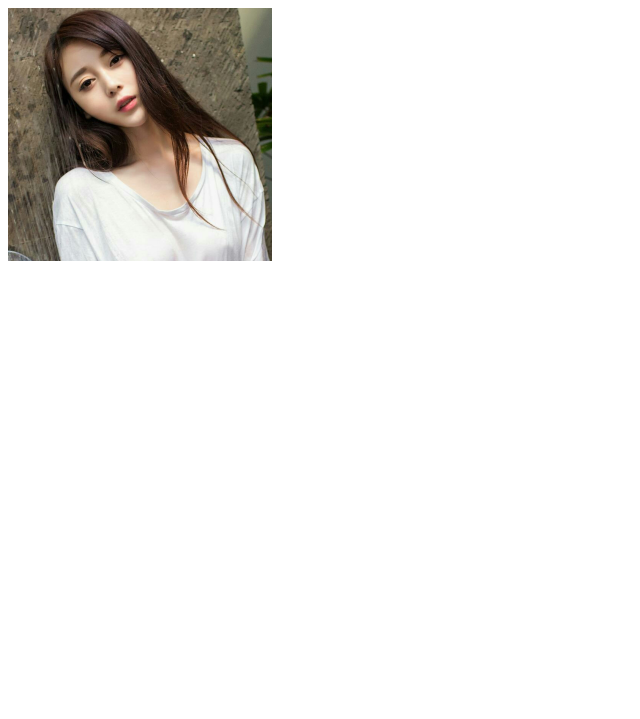
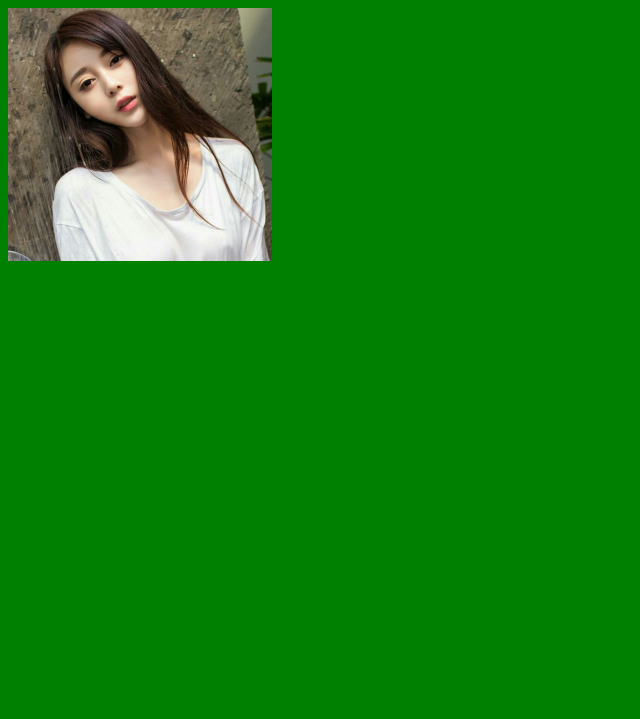
Before and after one commit to penglin0613/studyGitpull35, a plain HTML site: page index.html in a window 1280 px wide. Shown: the part 81-800 px from the top of the page, without its empty margins (0-640 px from the left). Drawn offline with Linux system fonts and the light colour scheme.

Commit message:
让他绿起来

```diff
--- /dev/null
+++ b/index.css
@@ -0,0 +1,3 @@
+body {
+    background: green;
+}
--- a/index.html
+++ b/index.html
@@ -5,6 +5,7 @@
     <meta name="viewport" content="width=device-width, initial-scale=1.0">
     <meta http-equiv="X-UA-Compatible" content="ie=edge">
     <title>Document</title>
+    <link rel="stylesheet" href="./index.css">
 </head>
 <body>
     <h1>首页</h1>
```
